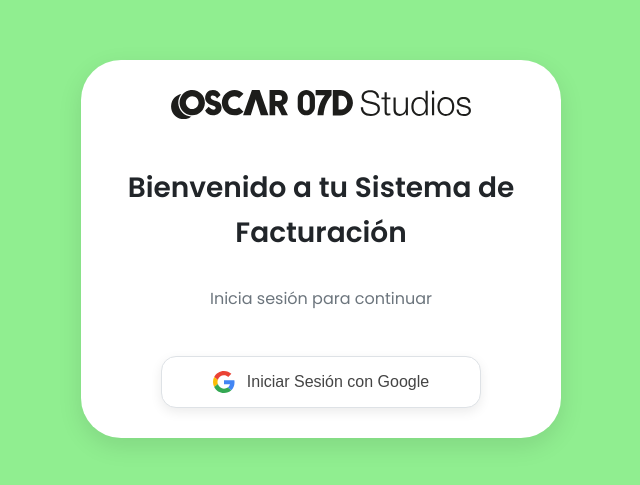
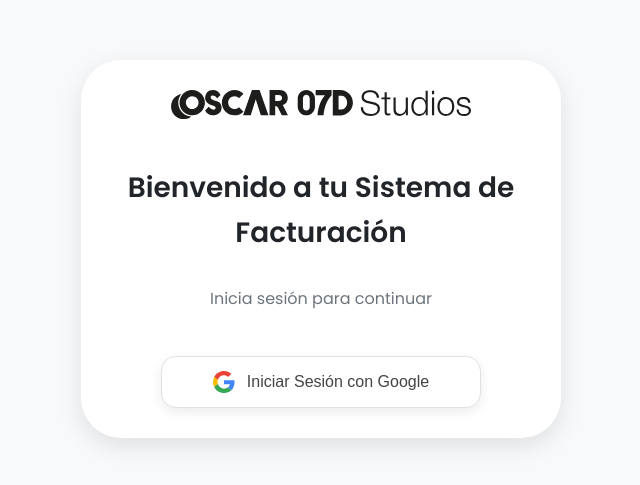
Before and after one commit to oscar07d/facturador, a plain HTML site: page index.html in a window 1280 px wide. Shown: the part 151-636 px from the top of the page, without its empty margins (319-959 px from the left). Drawn offline with Linux system fonts and the light colour scheme; no server answers.

Commit message:
Update style.css

```diff
--- a/style.css
+++ b/style.css
@@ -675,9 +675,6 @@ textarea.input-error {
         grid-template-columns: repeat(2, 1fr); /* Dos columnas para campos de totales y resumen */
         align-items: flex-start;
     }
-    body {
-        background-color: lightgreen !important; /* Un color de fondo muy obvio */
-    }
 }
 
 /* Tablets medianas (max-width: 992px) */
```
